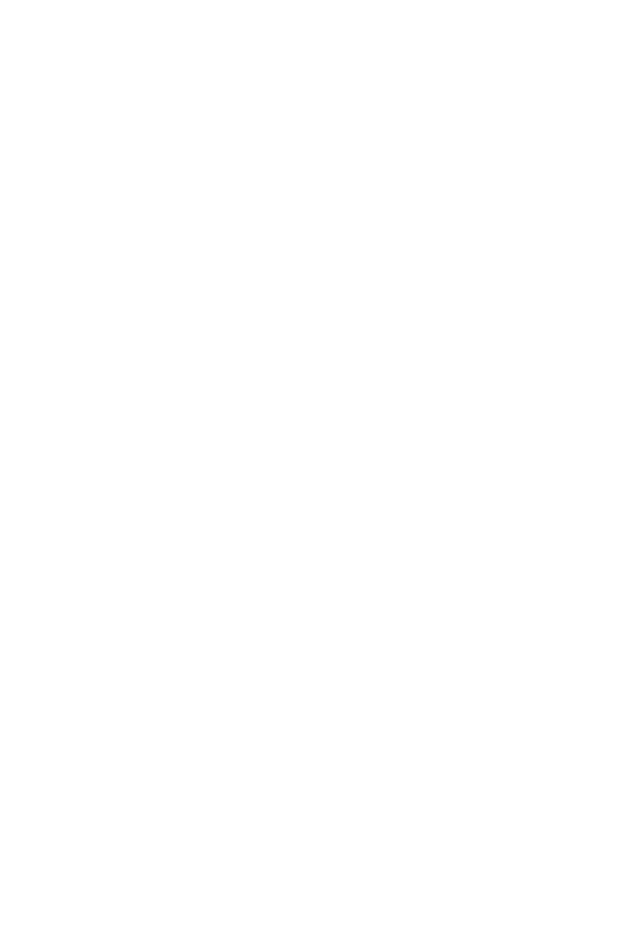
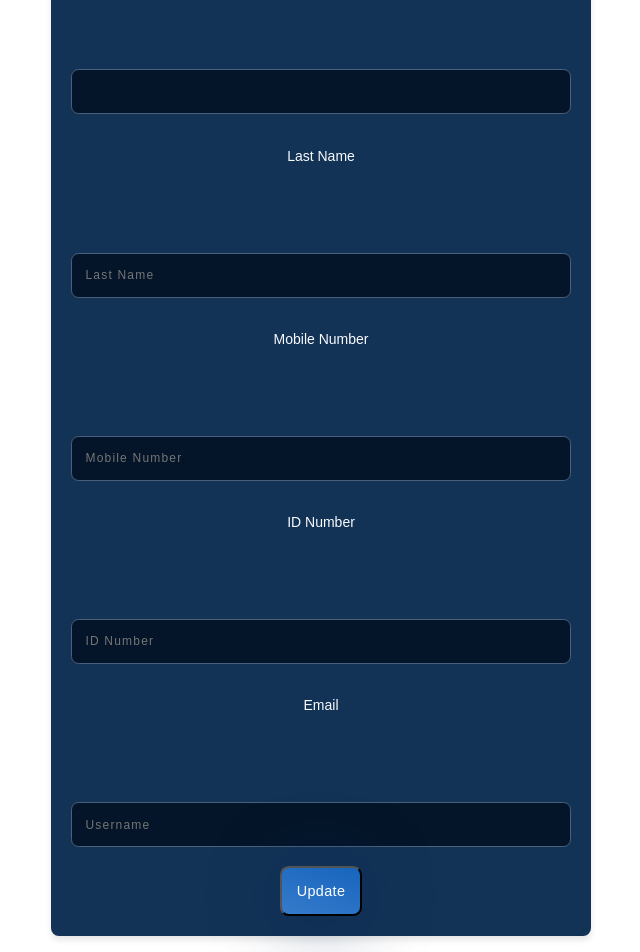
Before and after one commit to AmoryBotha/gmadevappfrontend, a React (Vite) app: page /user in a window 1280 px wide. Shown: the part 360-1312 px from the top of the page, without its empty margins (319-959 px from the left). Before the commit the page ends 800 px from the top, so only its background shows below. Built offline with nearby package versions, Linux system fonts and the light colour scheme.

Commit message:
user profile details1

```diff
--- a/src/components/UserProfileView.jsx
+++ b/src/components/UserProfileView.jsx
@@ -1,10 +1,120 @@
-console.log(localStorage)
+import { useState } from "react";
+import api from "../api";
+import { useNavigate } from "react-router-dom";
+//import { ACCESS_TOKEN, REFRESH_TOKEN, fnameStore,lnameStore,cellStore,idStore,usernameStore,webIdStore,conIdStore,ownerStore,trusteeStore,contractorStore } from "../constants";
+import "../styles/Form.css"
+import LoadingIndicator from "./LoadingIndicator";
+import { ACCESS_TOKEN, REFRESH_TOKEN, fnameStore,lnameStore,cellStore,idStore,usernameStore,webIdStore,conIdStore } from "../constants";
 
-function UserProfileFunc(){
-    return <div>
-        <h1>User Profile PAGE</h1>
-        <p>Coming Soon...</p>
-        </div>
+
+       var name1 = localStorage.getItem('fnameStore');
+        var lname1 = localStorage.getItem('lnameStore');
+        localStorage.getItem('cellStore');
+        localStorage.getItem('idStore');
+        localStorage.getItem('usernameStore');
+
+function UserProfileFunc({ route, method }) {
+    const [fname, setFName] = useState("");
+    const [lname, setLName] = useState("");
+    const [password, setPassword] = useState("");
+    const [cell, setCell] = useState("");
+    const [id, setID] = useState("");
+    const [username, setUsername] = useState("");
+    const [loading, setLoading] = useState(false);
+    const navigate = useNavigate();
+
+    const name = "Update";
+
+    const handleSubmit = async (e) => {
+        setLoading(true);
+        e.preventDefault();
+
+        try {
+        localStorage.setItem('fnameStore', fname);
+        localStorage.setItem('lnameStore', lname);
+        localStorage.setItem('cellStore', cell);
+        localStorage.setItem('idStore', id);
+        localStorage.setItem('usernameStore', username);
+
+            const res = await api.post(route, { username, password })
+            if (method === "login") {
+                localStorage.setItem(ACCESS_TOKEN, res.data.access);
+                localStorage.setItem(REFRESH_TOKEN, res.data.refresh);
+                navigate("/home")
+
+            } else {
+                navigate("/login")
+            }
+        } catch (error) {
+            alert(error)
+        } finally {
+            setLoading(false)
+        }
+    };
+
+    return (
+
+        <form onSubmit={handleSubmit} className="form-container">
+            <div class='welcome'>
+                <h1>User Profile Details</h1>
+                <h1>{name}</h1>
+            </div>
+            <div class='text'>
+                <p>First Name</p>
+            </div>
+            <input
+                className="form-input"
+                type="text"
+                value={fname}
+                onChange={(e) => setFName(e.target.value)}
+                text = {name1}
+            />
+            <div class='text'>
+                <p>Last Name</p>
+            </div>
+            <input
+                className="form-input"
+                type="text"
+                value={lname}
+                onChange={(e) => setLName(e.target.value)}
+                placeholder="Last Name"
+            />
+            <div class='text'>
+                <p>Mobile Number</p>
+            </div>
+            <input
+                className="form-input"
+                type="text"
+                value={cell}
+                onChange={(e) => setCell(e.target.value)}
+                placeholder="Mobile Number"
+            />
+            <div class='text'>
+                <p>ID Number</p>
+            </div>
+            <input
+                className="form-input"
+                type="text"
+                value={id}
+                onChange={(e) => setID(e.target.value)}
+                placeholder="ID Number"
+            />
+            <div class='text'>
+                <p>Email</p>
+            </div>
+            <input
+                className="form-input"
+                type="text"
+                value={username}
+                onChange={(e) => setUsername(e.target.value)}
+                placeholder="Username"
+            />
+            {loading && <LoadingIndicator />}
+            <button className="form-button" type="submit">
+                {name}
+            </button>
+        </form>
+    );
 
 }
 
```
